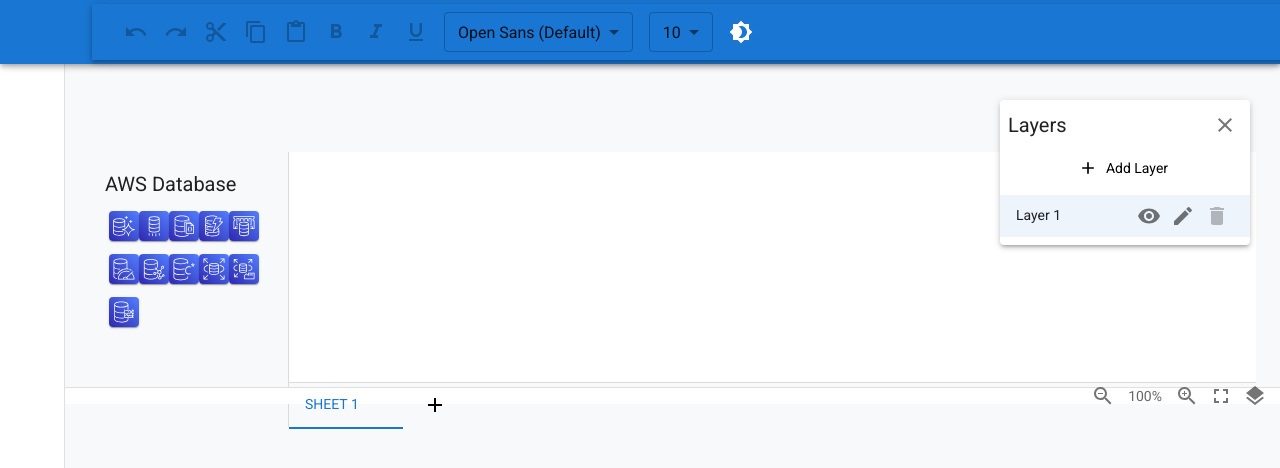
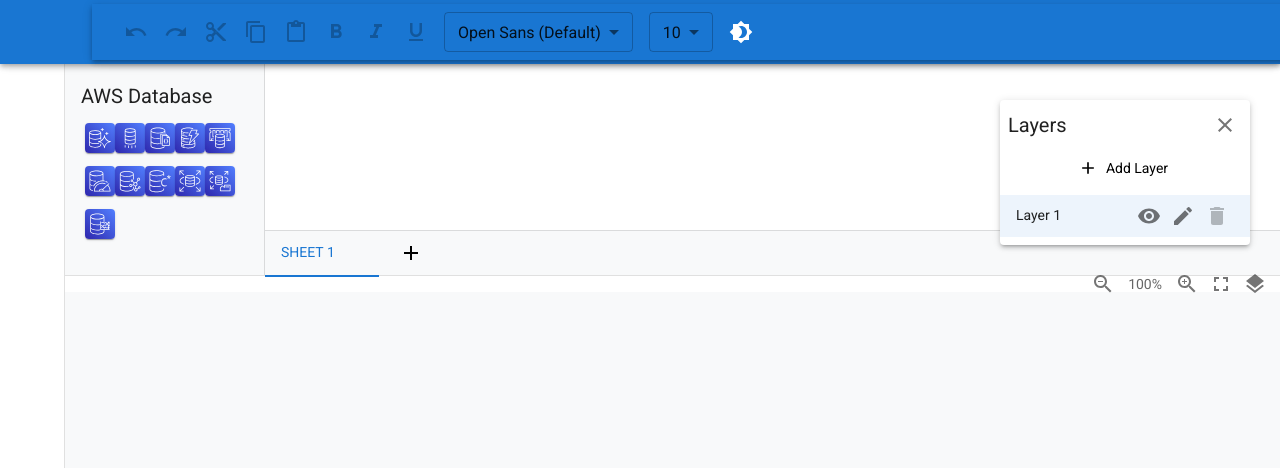
Before and after one commit to ohanlon/diagramming-app, a React (Vite) app in the folder diagramming-app/: page / in a window 1280 px wide. Shown: the top 468 px of the page. Built offline with nearby package versions, Linux system fonts and the light colour scheme; some icons are missing.

Commit message:
Update DashboardLayout.tsx

```diff
--- a/diagramming-app/src/components/DashboardLayout/DashboardLayout.tsx
+++ b/diagramming-app/src/components/DashboardLayout/DashboardLayout.tsx
@@ -135,8 +135,8 @@ const DashboardLayout: React.FC<DashboardLayoutProps> = ({ toolbar, children, on
           </ListItem>
         </List>
       </DrawerStyled>
-      <Box component="main" sx={{ flexGrow: 1, p: 3, mt: '64px' }}>
-        <DrawerHeader /> {/* This pushes content below the AppBar */}
+      <Box component="main" sx={{ flexGrow: 1, p: 0, mt: '4em' }}>
+        {/* <DrawerHeader /> This pushes content below the AppBar */}
         {children}
       </Box>
     </Box>
```
